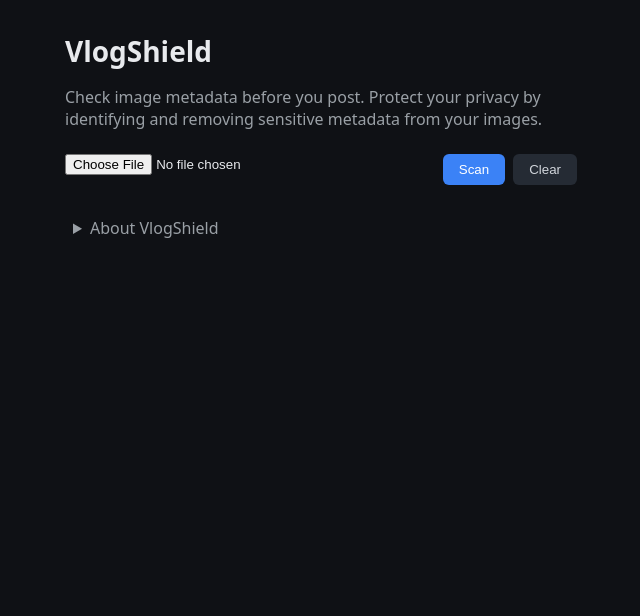
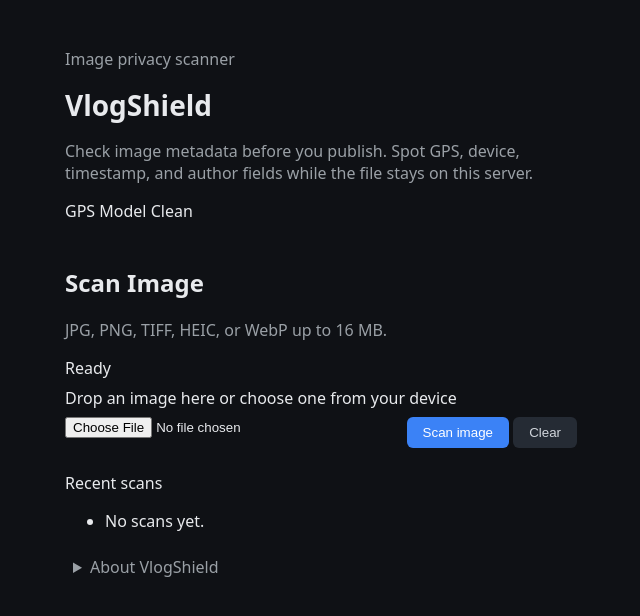
Before and after one commit to Mrz-crypto/Vlogshield-clean, a Flask app: page / in a window 1280 px wide. Shown: the top 616 px of the page, without its empty margins (319-959 px from the left). Run offline with Flask 3, Linux system fonts and the light colour scheme.

Commit message:
Restructure scanner front page

```diff
--- a/templates/index.html
+++ b/templates/index.html
@@ -8,42 +8,97 @@
   <link rel="stylesheet" href="{{ url_for('static', filename='style.css') }}">
 </head>
 <body>
-  <main>
-    <h1>VlogShield</h1>
-    <p>Check image metadata before you post. Protect your privacy by identifying and removing sensitive metadata from your images.</p>
+  <main class="app-shell">
+    <section class="hero" aria-labelledby="page-title">
+      <div class="hero-copy">
+        <p class="eyebrow">Image privacy scanner</p>
+        <h1 id="page-title">VlogShield</h1>
+        <p class="intro">Check image metadata before you publish. Spot GPS, device, timestamp, and author fields while the file stays on this server.</p>
+      </div>
+      <div class="signal-board" aria-hidden="true">
+        <span class="signal-line"></span>
+        <span class="signal-line short"></span>
+        <span class="signal-chip danger">GPS</span>
+        <span class="signal-chip warn">Model</span>
+        <span class="signal-chip safe">Clean</span>
+      </div>
+    </section>
 
-    <form id="form">
-      <label for="file" class="sr-only">Choose an image to scan</label>
-      <input type="file" id="file" name="file" accept=".jpg,.jpeg,.png,.tiff,.tif,.heic,.webp,image/*" required>
-      <button type="submit" id="btn">Scan</button>
-      <button type="button" id="clearBtn">Clear</button>
+    <section class="workspace" aria-label="Scanner workspace">
+      <form id="form" class="scan-panel">
+        <div class="panel-heading">
+          <div>
+            <h2>Scan Image</h2>
+            <p>JPG, PNG, TIFF, HEIC, or WebP up to 16 MB.</p>
+          </div>
+          <span class="status-pill" id="modePill">Ready</span>
+        </div>
+
+        <label for="file" class="drop-zone" id="dropZone">
+          <span class="drop-icon" aria-hidden="true"></span>
+          <span class="drop-title">Drop an image here</span>
+          <span class="drop-copy">or choose one from your device</span>
+        </label>
+        <input class="file-input" type="file" id="file" name="file" accept=".jpg,.jpeg,.png,.tiff,.tif,.heic,.webp,image/*" required>
+
+        <p id="fileMeta" class="file-meta" hidden></p>
+        <p id="status" class="status-message" role="status" aria-live="polite" hidden></p>
+
+        <div class="actions">
+          <button type="submit" id="btn">Scan image</button>
+          <button type="button" id="clearBtn" class="secondary">Clear</button>
+        </div>
       </form>
 
-    <p id="fileMeta" class="file-meta" hidden></p>
-    <p id="status" role="status" aria-live="polite" hidden></p>
-    <section id="result" hidden>
-      <div class="progress-bar">
+      <section id="result" class="result-panel" aria-live="polite" hidden>
+        <div class="score-row">
+          <div>
+            <span class="section-label">Privacy score</span>
+            <p class="score"><span id="score">0</span><span class="score-total">/100</span></p>
+          </div>
+          <span id="grade" class="grade-pill">Ready</span>
+        </div>
+
+        <div class="progress-bar" aria-hidden="true">
           <div class="progress-fill" id="progressFill"></div>
         </div>
-      <p class="score">Score: <span id="score"></span> - <span id="grade"></span></p>
+
+        <div class="summary-box">
           <p id="summary" class="summary"></p>
           <p id="nextStep" class="next-step"></p>
-      <ul id="risks"></ul>
-      <details id="safe-wrap" hidden>
+        </div>
+
+        <div class="metadata-section">
+          <div class="section-heading">
+            <h2>Detected risks</h2>
+            <span id="riskCount">0</span>
+          </div>
+          <ul id="risks" class="metadata-list"></ul>
+        </div>
+
+        <details id="safe-wrap" class="metadata-details" hidden>
           <summary>Other metadata</summary>
-        <ul id="safe"></ul>
+          <ul id="safe" class="metadata-list compact"></ul>
         </details>
-      <div id="analytics" class="active"></div>
+      </section>
     </section>
 
-    <details>
+    <section class="insights" aria-label="Scan insights">
+      <div id="analytics" class="insight-tile">
+        <span class="section-label">Session</span>
+        <p>Scans: 0 | Avg score: 0.0 | High risk: 0</p>
+      </div>
+      <div class="insight-tile">
+        <span class="section-label">Recent scans</span>
+        <ul id="historyList" class="history-list">
+          <li>No scans yet.</li>
+        </ul>
+      </div>
+      <details class="about-panel">
         <summary>About VlogShield</summary>
-      <p>
-        VlogShield analyzes image metadata (EXIF data) to identify potential privacy risks before sharing online.
-        It detects GPS coordinates, camera information, timestamps, and other embedded data that could compromise your privacy.
-        All scans are processed locally and no files are stored.
-      </p>
+        <p>VlogShield analyzes EXIF metadata for privacy risks before sharing online. It detects GPS coordinates, camera details, timestamps, authorship fields, and other embedded data that can reveal more than intended.</p>
       </details>
+    </section>
   </main>
   <script src="{{ url_for('static', filename='script.js') }}"></script>
 </body>
```
Lines whose indentation alone changed are shown as unchanged.
